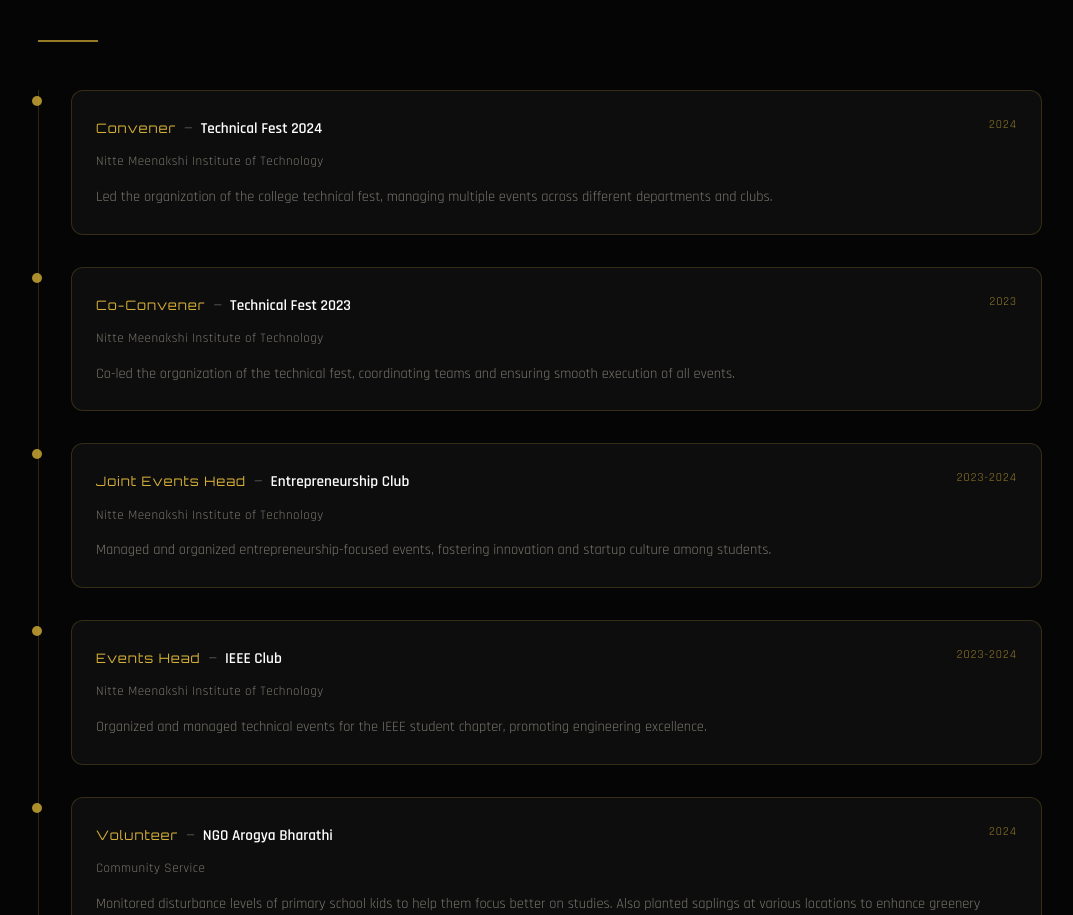
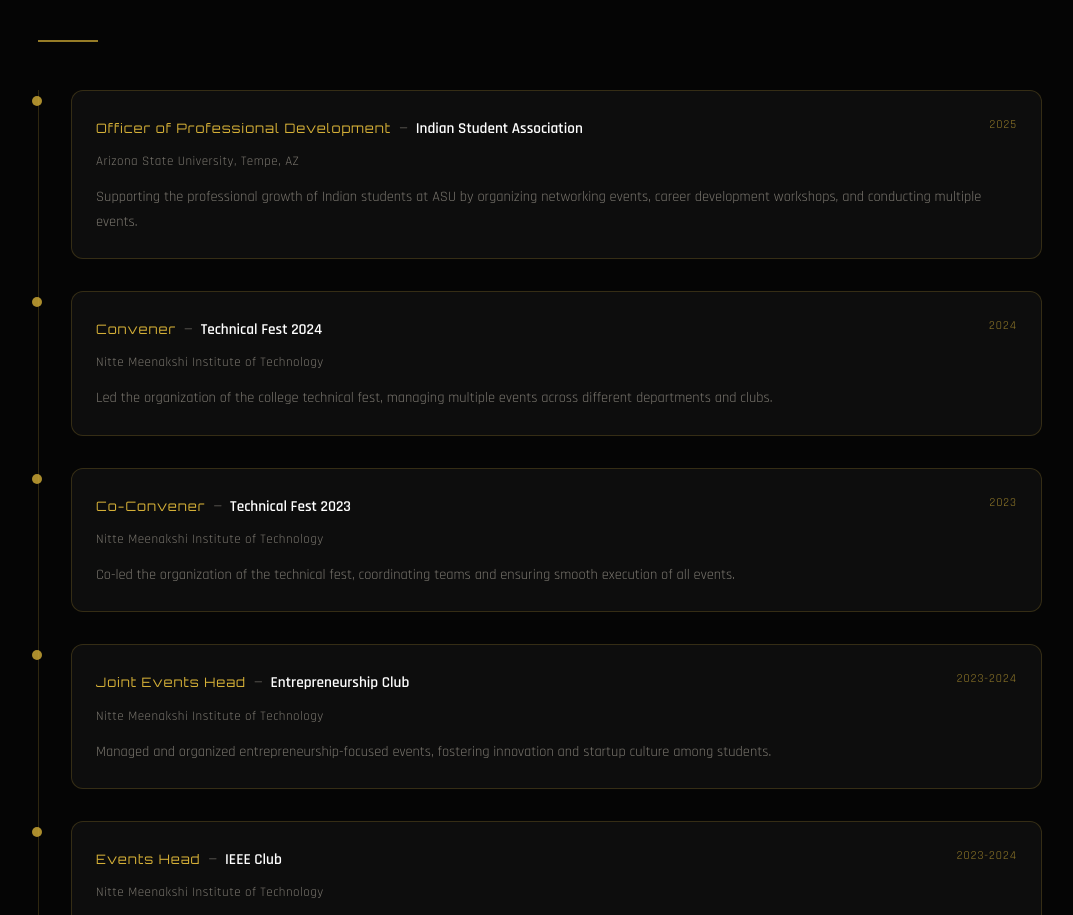
Before and after one commit to DhanushMugajjiShambulingappa/Dhanush-portfolio, a React (Create React App) app: page / in a window 1280 px wide. Shown: the part 6387-7302 px from the top of the page, without its empty margins (100-1173 px from the left). Built offline with nearby package versions, Linux system fonts and the light colour scheme.

Commit message:
add ISA officer role to activities

```diff
--- a/src/components/Activities.jsx
+++ b/src/components/Activities.jsx
@@ -3,6 +3,13 @@
 
 function Activities() {
   const activities = [
+    {
+      role: 'Officer of Professional Development',
+      event: 'Indian Student Association',
+      org: 'Arizona State University, Tempe, AZ',
+      year: '2025',
+      description: 'Supporting the professional growth of Indian students at ASU by organizing networking events, career development workshops, and conducting multiple events.',
+    },
     {
       role: 'Convener',
       event: 'Technical Fest 2024',
```
